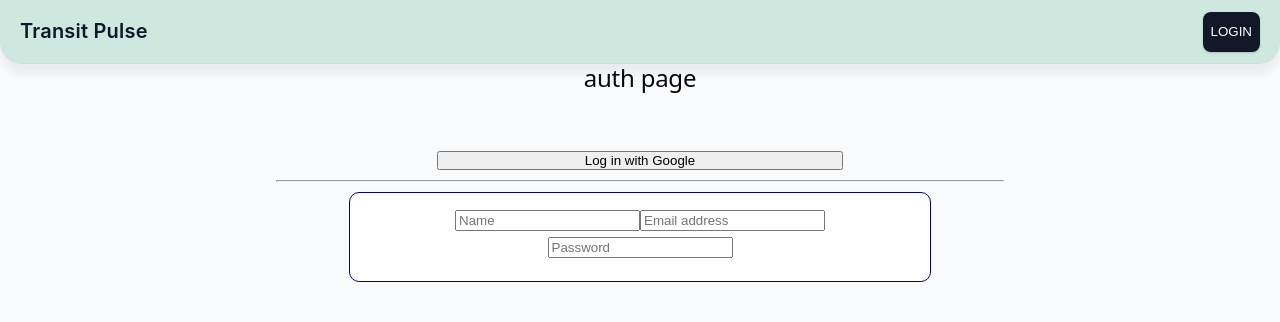
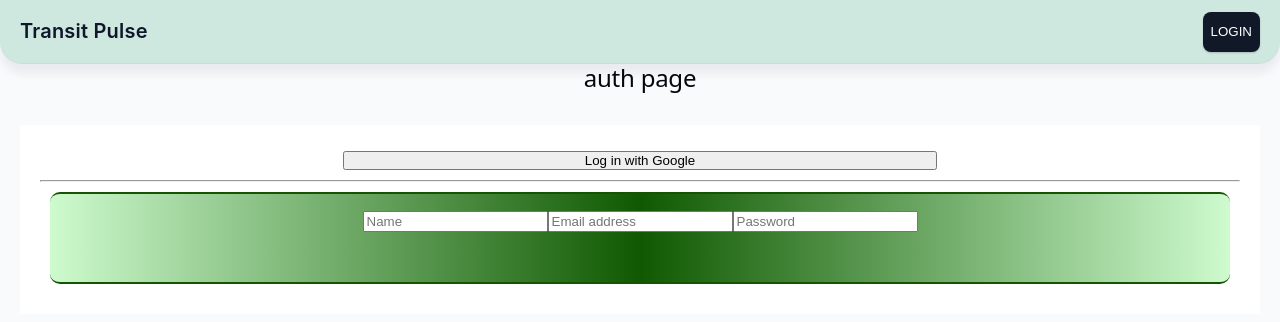
Before and after one commit to Sumit-Mashelkar/Where-is-my-Bus, a React (Vite) app in the folder frontend/: page /auth in a window 1280 px wide. Shown: the top 322 px of the page. Built offline with nearby package versions, Linux system fonts and the light colour scheme.

Commit message:
fix: correct styles in authentication page for consistency and layout

```diff
--- a/frontend/src/pages/authenticationPage.jsx
+++ b/frontend/src/pages/authenticationPage.jsx
@@ -5,13 +5,14 @@ import { useLocation } from "react-router-dom";
 
 
 const divStyle = {
-    margin: " 25px 20%",
+    margin: " 25px 20px",
     padding: "20px",
     postion: "sticky",
     top: "10px",
     bottom: 0,
     left: 0,
     right: 0,
+    backgroundColor: "#ffffff",
 }
 
 const buttonStyle = {
@@ -20,17 +21,19 @@ const buttonStyle = {
 }
 
 const formStyle = {
-    backgroundColor: "#ffffff",
+    background: "linear-gradient(90deg,rgb(206, 251, 206), rgb(16, 89, 1) ,rgb(206, 251, 206) )",
     padding: "12px 20px",
     left: 0,
     right: 0,
     top: 10,
-    margin: "10px 10%",
+    margin: "10px 10px",
     height: "64px",
     position: "sticky",
-    border: "1px solid darkblue" ,
+    // border: "1px solid orange" ,
     display: "relative",
     alignItems: "center",
+    borderTop:"2px solid rgb(21, 85, 2)",
+    borderBottom: "2px solid rgb(21, 85, 2) ",
     borderRadius: "10px",
     }
 
```
